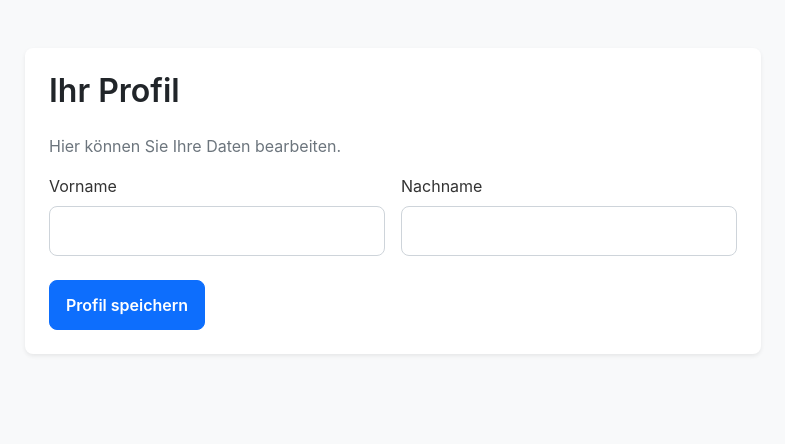
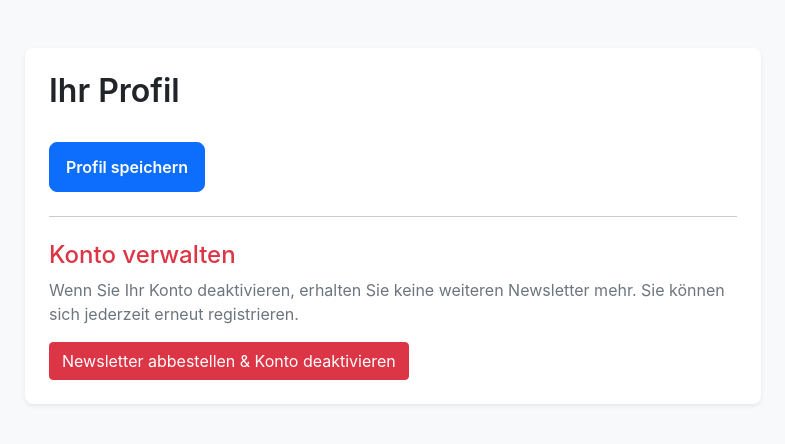
Before and after one commit to jackl1304/News, a Flask app: page /profil in a window 1280 px wide. Shown: the top 444 px of the page, without its empty margins (247-1032 px from the left). Run offline with Flask 3, Linux system fonts and the light colour scheme; the visitor is signed in with stand-in values (Sample User, id 1).

Commit message:
Update edit_profile.html

```diff
--- a/medtech_newsletter/templates/edit_profile.html
+++ b/medtech_newsletter/templates/edit_profile.html
@@ -6,20 +6,18 @@
         <div class="card shadow-sm">
             <div class="card-body p-4">
                 <h2 class="card-title mb-4">Ihr Profil</h2>
-                <p class="text-muted">Hier können Sie Ihre Daten bearbeiten.</p>
-
-                <form action="{{ url_for('edit_profile') }}" method="post" class="row g-3">
-                    <div class="col-md-6">
-                        <label for="first_name" class="form-label">Vorname</label>
-                        <input type="text" class="form-control" id="first_name" name="first_name" value="{{ user.first_name or '' }}">
-                    </div>
-                    <div class="col-md-6">
-                        <label for="last_name" class="form-label">Nachname</label>
-                        <input type="text" class="form-control" id="last_name" name="last_name" value="{{ user.last_name or '' }}">
-                    </div>
+                <form action="{{ url_for('main.edit_profile') }}" method="post" class="row g-3">
                     <div class="col-12 mt-4">
                         <button type="submit" class="btn btn-primary">Profil speichern</button>
                     </div>
+                </form>
+
+                <hr class="my-4">
+
+                <h4 class="text-danger">Konto verwalten</h4>
+                <p class="text-muted">Wenn Sie Ihr Konto deaktivieren, erhalten Sie keine weiteren Newsletter mehr. Sie können sich jederzeit erneut registrieren.</p>
+                <form action="{{ url_for('main.unsubscribe') }}" method="post" onsubmit="return confirm('Möchten Sie Ihr Konto wirklich deaktivieren und keine Newsletter mehr erhalten?');">
+                    <button type="submit" class="btn btn-danger">Newsletter abbestellen & Konto deaktivieren</button>
                 </form>
             </div>
         </div>
```
